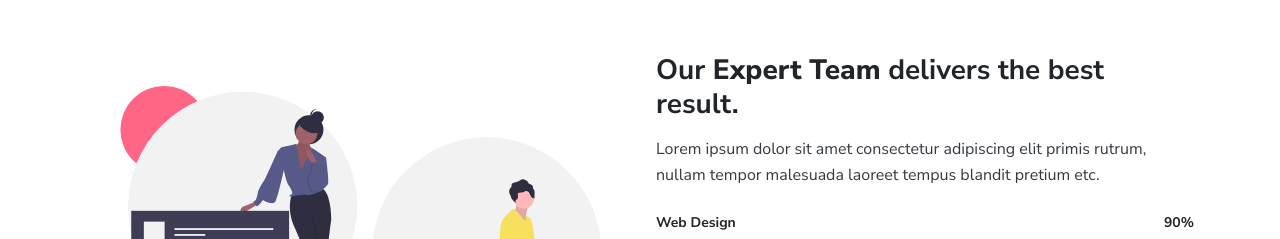
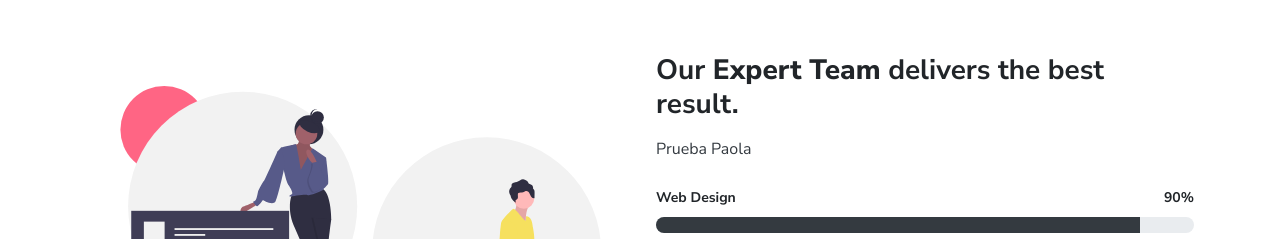
Before and after one commit to ypvargasEAN/worknet, a plain HTML site: page Superagency/index.html in a window 1280 px wide. Shown: the part 1900-2139 px from the top of the page. Drawn offline with Linux system fonts and the light colour scheme.

Commit message:
Comentario Paola

```diff
--- a/Superagency/index.html
+++ b/Superagency/index.html
@@ -169,8 +169,7 @@
                 alt="creative-team" /></div>
             <div class="col-lg-6 col-md-7 px-2" data-aos="zoom-in" data-aos-delay="100">
               <div class="h3 mb-2">Our <strong>Expert Team</strong> delivers the best result.</div>
-              <p class="text-secondary mb-2">Lorem ipsum dolor sit amet consectetur adipiscing elit primis rutrum,
-                nullam tempor malesuada laoreet tempus blandit pretium etc.</p>
+              <p class="text-secondary mb-2">Prueba Paola</p>
               <div>
                 <div class="py-1">
                   <div class="d-flex text-small fw-bolder"><span class="me-auto">Web Design</span><span>90%</span></div>
```
